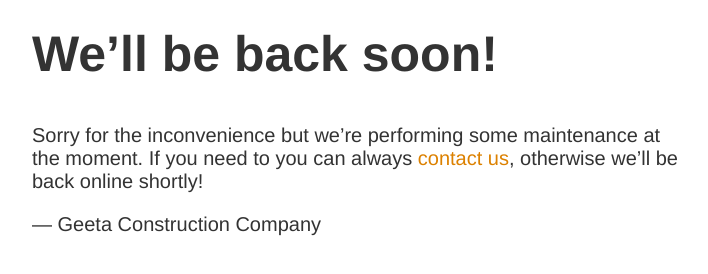
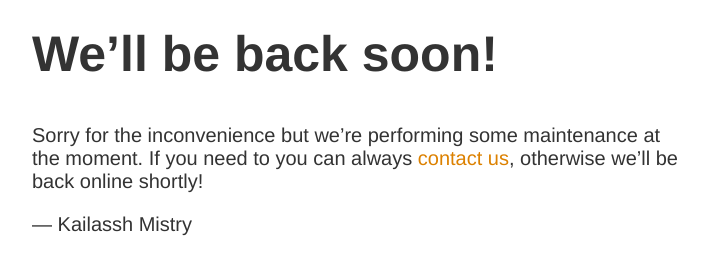
Before and after one commit to Keshavm30/kailasshmistry, a plain HTML site: page 404.html in a window 1280 px wide. Shown: the part 480-754 px from the top of the page, without its empty margins (283-991 px from the left). Drawn offline with Linux system fonts and the light colour scheme.

Commit message:
Update 404.html

```diff
--- a/404.html
+++ b/404.html
@@ -22,7 +22,7 @@
     <h1>We&rsquo;ll be back soon!</h1>
     <div>
         <p>Sorry for the inconvenience but we&rsquo;re performing some maintenance at the moment. If you need to you can always <a href="mailto:">contact us</a>, otherwise we&rsquo;ll be back online shortly!</p>
-        <p>&mdash; Geeta Construction Company</p>
+        <p>&mdash; Kailassh Mistry</p>
     </div>
 </article>
 </body>
```
